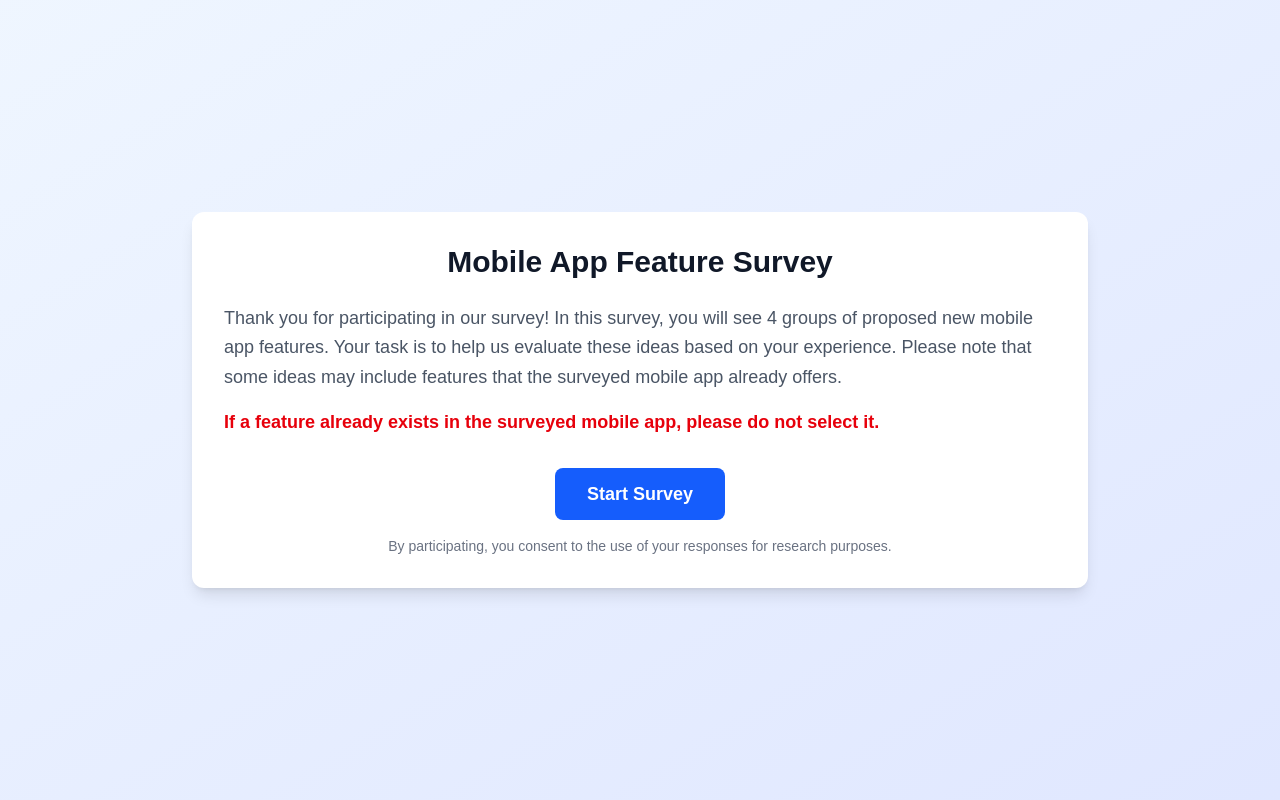
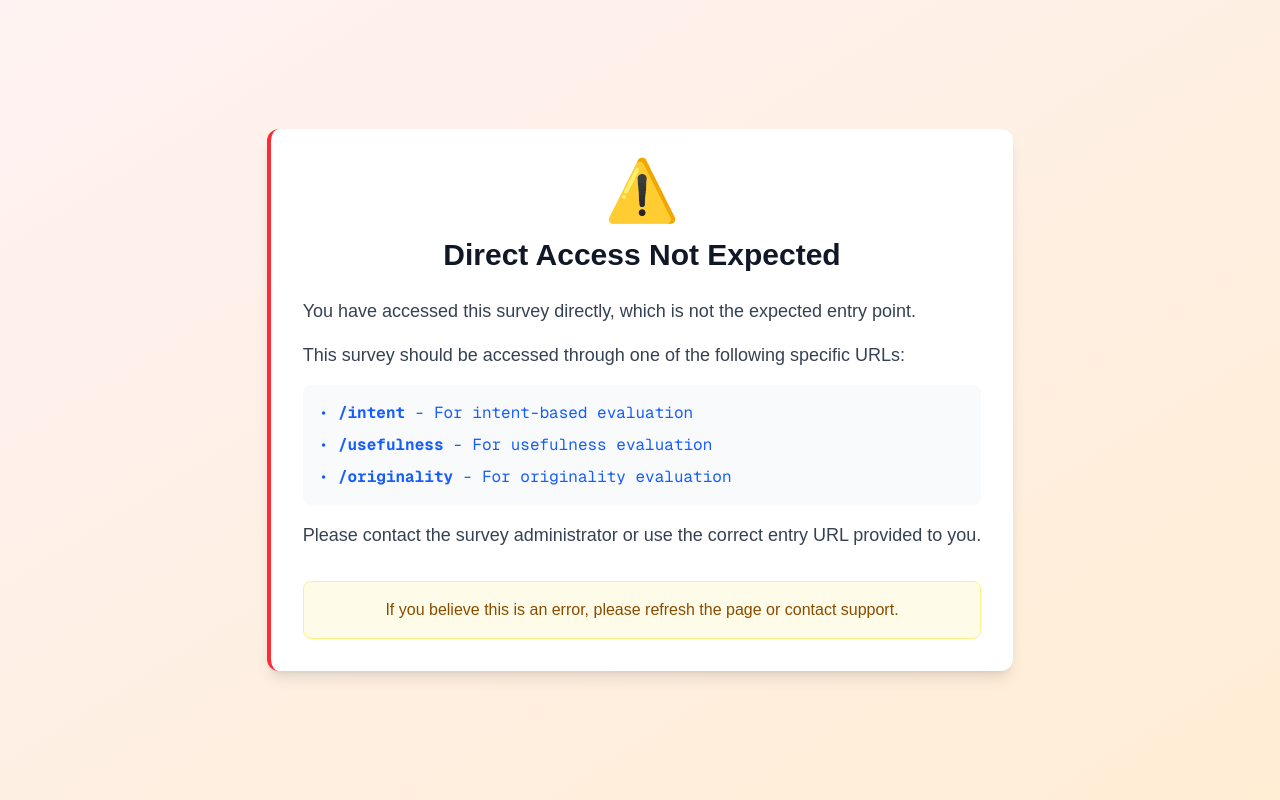
Before and after one commit to winhows5/idea-survey, a Next.js app: page / in a window 1280 px wide. Built offline with nearby package versions, Linux system fonts and the light colour scheme.

Commit message:
3 choice

```diff
--- a/src/app/page.tsx
+++ b/src/app/page.tsx
@@ -9,12 +9,17 @@ export default function HomePage() {
   const searchParams = useSearchParams();
   const [isStarting, setIsStarting] = useState(false);
   const [surveyType, setSurveyType] = useState<string>('intent'); // default to intent
+  const [isDirectVisit, setIsDirectVisit] = useState(false);
 
   useEffect(() => {
     // Get survey type from URL parameters
     const typeParam = searchParams.get('type');
     if (typeParam && ['intent', 'usefulness', 'originality'].includes(typeParam)) {
       setSurveyType(typeParam);
+      setIsDirectVisit(false);
+    } else {
+      // User visited directly without survey type parameter
+      setIsDirectVisit(true);
     }
   }, [searchParams]);
 
@@ -48,6 +53,50 @@ export default function HomePage() {
     router.push('/select');
   };
 
+  // Show warning message for direct visits
+  if (isDirectVisit) {
+    return (
+      <div className="min-h-screen bg-gradient-to-br from-red-50 to-orange-100 flex items-center justify-center px-4">
+        <div className="max-w-4xl mx-auto text-center">
+          <div className="bg-white rounded-xl shadow-lg p-8 border-l-4 border-red-500">
+            <div className="text-red-600 text-6xl mb-4">⚠️</div>
+            <h1 className="text-3xl font-bold text-gray-900 mb-6">
+              Direct Access Not Expected
+            </h1>
+
+            <div className="text-left space-y-4 mb-8">
+              <p className="text-lg text-gray-700">
+                You have accessed this survey directly, which is not the expected entry point.
+              </p>
+
+              <p className="text-lg text-gray-700">
+                This survey should be accessed through one of the following specific URLs:
+              </p>
+
+              <div className="bg-gray-50 p-4 rounded-lg">
+                <ul className="space-y-2 text-blue-600 font-mono">
+                  <li>• <strong>/intent</strong> - For intent-based evaluation</li>
+                  <li>• <strong>/usefulness</strong> - For usefulness evaluation</li>
+                  <li>• <strong>/originality</strong> - For originality evaluation</li>
+                </ul>
+              </div>
+
+              <p className="text-lg text-gray-700">
+                Please contact the survey administrator or use the correct entry URL provided to you.
+              </p>
+            </div>
+
+            <div className="bg-yellow-50 border border-yellow-200 rounded-lg p-4">
+              <p className="text-yellow-800 font-medium">
+                If you believe this is an error, please refresh the page or contact support.
+              </p>
+            </div>
+          </div>
+        </div>
+      </div>
+    );
+  }
+
   return (
     <div className="min-h-screen bg-gradient-to-br from-blue-50 to-indigo-100 flex items-center justify-center px-4">
       <div className="max-w-4xl mx-auto text-center">
```
